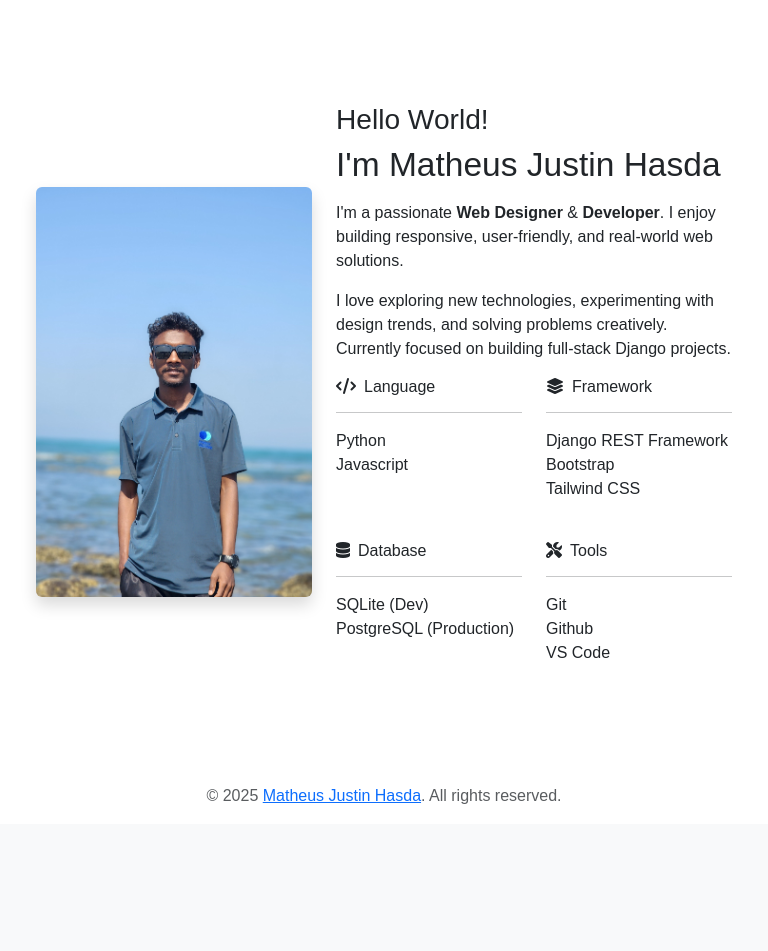
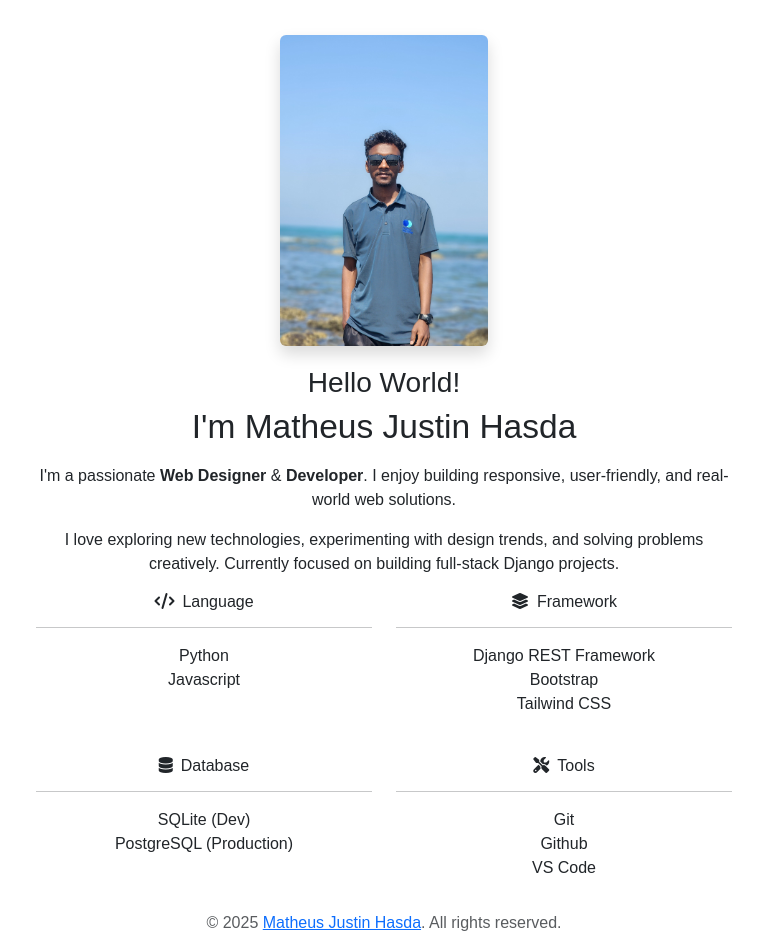
Before and after one commit to hasdajustin/justin, a Django app: page / in a window 768 px wide. Shown: the part 56-1007 px from the top of the page. Before the commit the page ends 860 px from the top, so only its background shows below. Run offline with Django 5.2, Linux system fonts and the light colour scheme; some libraries are stand-ins or nearby versions; some web fonts are replaced.

Commit message:
fix responsive

```diff
--- a/core/forms.py
+++ b/core/forms.py
@@ -17,3 +17,9 @@ class ContactForm(forms.ModelForm):
             'subject': forms.TextInput(attrs={'class': 'form-control', 'placeholder': 'Enter subject'}),
             'message': forms.Textarea(attrs={'class': 'form-control', 'placeholder': 'Type your message...', 'rows': 5}),
         }
+        labels = {
+            'name': '',
+            'email': '',
+            'subject': '',
+            'message': '',
+        }
--- a/core/static/css/style.css
+++ b/core/static/css/style.css
@@ -15,3 +15,51 @@ nav a:hover{
 .container #home{
     margin: 103px 0px!important;
 }
+
+
+/*--------- Media Query -------------*/
+@media (max-width: 575.98px) {
+    .container #home {
+        margin: 20px 0px !important;
+    }
+    #home img {
+        width: 50%;
+    }
+    #home h1,h2{
+        text-align: center;
+    }
+}
+
+@media (min-width: 576px) and (max-width: 767.98px) {
+    .container #home {
+        margin: 20px 0px !important;
+    }
+
+    #home img {
+        width: 60%;
+    }
+    #home h1,h2{
+        text-align: center;
+    }
+}
+
+@media (min-width: 768px) and (max-width: 991.98px) {
+    .container #home {
+        margin: 15px 0px !important;
+        text-align: center;
+    }
+    #home .col-lg-3,
+    #home .col-lg-9 {
+        flex: 0 0 100%;
+        max-width: 100%;
+    }
+    #home img {
+        width: 30%;
+        margin: 20px 0px;
+    }
+
+    #home .skills .col-md-6 {
+        flex: 0 0 50% !important;
+        max-width: 50% !important;
+    }
+}
```
Also changed, not shown: core/templates/core/contact.html (+4 -4 lines).
